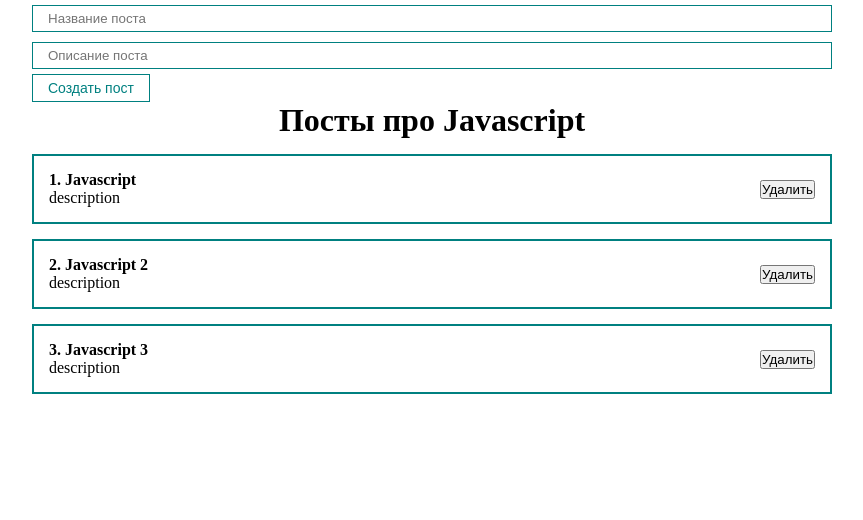
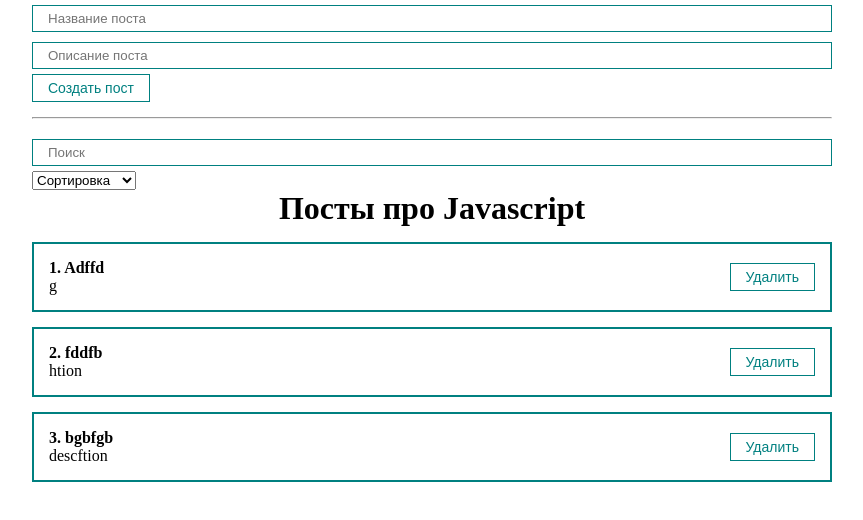
Before and after one commit to amirganizhev/React-documentation, a React (Create React App) app: page /posts/1 in a window 1280 px wide. Shown: the top 520 px of the page, without its empty margins (208-1071 px from the left). Built offline with nearby package versions, Linux system fonts and the light colour scheme.

Commit message:
Реализовал некоторые фичи

```diff
--- a/src/App.js
+++ b/src/App.js
@@ -1,44 +1,72 @@
 import React, {useState, useRef} from 'react';
 import './styles/App.css'
 import PostList from './components/PostList';
-import MyButton from './components/UI/button/MyButton';
+import PostForm from './components/PostForm';
+import MySelect from './components/UI/select/MySelect';
 import MyInput from './components/UI/input/MyInput';
 
 function App() {
 
   const [posts, setPosts] = useState([
-    {id: 1, title: 'Javascript', body: 'description'},
-    {id: 2, title: 'Javascript 2', body: 'description'},
-    {id: 3, title: 'Javascript 3', body: 'description'},
+    {id: 1, title: 'Adffd', body: 'g'},
+    {id: 2, title: 'fddfb', body: 'htion'},
+    {id: 3, title: 'bgbfgb', body: 'descftion'},
   ])
 
-  const [title, setTitle] = useState('')
+  const [selectedSort, setSelectedSort] = useState('')
 
-  const bodyInputRef = useRef();
+  const [searchQuery, setSearchQuery] = useState('')
 
-  const addNewPost = (e) => {
-    e.preventDefault();
-    console.log(title)
-    console.log(bodyInputRef.current.value)
+  function getSortedPosts() {
+    console.log('gfgfg')
+    if(selectedSort) {
+      return [...posts].sort((a, b) => a[selectedSort].localeCompare(b[selectedSort]))
+    }
+    return posts;
+  }
+
+  const sortedPosts = getSortedPosts();
+
+  const createPost = (newPost) => {
+    setPosts([...posts, newPost])
+  }
+
+  const removePost = (post) => {
+    setPosts(posts.filter(p => p.id !== post.id))
+  }
+
+  const sortPosts = (sort) => {
+    setSelectedSort(sort)
   }
 
   return (
     <div className="App">
-      <form>
+      <PostForm create={createPost} />
+      <hr style={{margin: '15px 0'}}/>
+      <div>
         <MyInput
-          value={title}
-          onChange={e => setTitle(e.target.value)}
-          type="text"
-          placeholder="Название поста"
+          value={searchQuery}
+          onChange={e => setSearchQuery(e.target.value)}
+          placeholder = 'Поиск'
         />
-        <MyInput
-          ref={bodyInputRef}
-          type="text"
-          placeholder="Описание поста"
+        <MySelect
+          value={selectedSort}
+          onChange={sortPosts}
+          defaultValue="Сортировка"
+          options={[
+            {value: 'title', name: 'По названию'},
+            {value: 'body', name: 'По описанию'}
+          ]}
         />
-        <MyButton onClick={addNewPost}>Создать пост</MyButton>
-      </form>
-      <PostList posts={posts} title='Посты про Javascript'/>
+      </div>
+      {posts.length !== 0
+        ?
+        <PostList remove={removePost} posts={sortedPosts} title='Посты про Javascript'/>
+        :
+        <h1 style={{textAlign: 'center'}}>
+          Посты не были найдены
+        </h1>
+      }
     </div>
   );
 
--- /dev/null
+++ b/src/components/PostForm.jsx
@@ -0,0 +1,40 @@
+import React, {useState} from 'react';
+import MyButton from './UI/button/MyButton';
+import MyInput from './UI/input/MyInput';
+
+const PostForm = ({create}) => {
+
+  const [post, setPost] = useState({title: '', body: ''})
+
+  const addNewPost = (e) => {
+    e.preventDefault();
+    const newPost = {
+      ...post, id: Date.now()
+    }
+    create(newPost)
+    setPost({title: '', body: ''})
+  }
+
+  return (
+
+    <form>
+      <MyInput
+        value={post.title}
+        onChange={e => setPost({...post, title: e.target.value})}
+        type="text"
+        placeholder="Название поста"
+      />
+      <MyInput
+        value={post.body}
+        onChange={e => setPost({...post, body: e.target.value})}
+        type="text"
+        placeholder="Описание поста"
+      />
+      <MyButton onClick={addNewPost}>Создать пост</MyButton>
+    </form>
+
+  )
+
+}
+
+export default PostForm;
--- a/src/components/PostItem.jsx
+++ b/src/components/PostItem.jsx
@@ -1,14 +1,17 @@
 import React from 'react';
+import MyButton from './UI/button/MyButton';
 
 const PostItem = (props) => {
   return (
     <div className="post">
       <div className="post__content">
-        <strong>{props.post.id}. {props.post.title}</strong>
+        <strong>{props.number}. {props.post.title}</strong>
         <div>{props.post.body}</div>
       </div>
         <div className="post__btns">
-          <button>Удалить</button>
+          <MyButton onClick={() => props.remove(props.post)}>
+            Удалить
+          </MyButton>
         </div>
     </div>
   )
--- a/src/components/PostList.jsx
+++ b/src/components/PostList.jsx
@@ -1,15 +1,15 @@
 import React from 'react';
 import PostItem from './PostItem';
 
-const PostList = ({posts, title}) => {
+const PostList = ({posts, title, remove}) => {
 
   return (
     <div>
       <h1 style={{textAlign: 'center'}}>
         {title}
       </h1>
-      {posts.map(post =>
-        <PostItem post={post} key={post.id}/>
+      {posts.map((post, index) =>
+        <PostItem remove={remove} number={index + 1} post={post} key={post.id}/>
       )}
     </div>
   );
--- /dev/null
+++ b/src/components/UI/select/MySelect.jsx
@@ -0,0 +1,21 @@
+import React from 'react';
+
+const MySelect = ({options, defaultValue, value, onChange}) => {
+
+  return (
+    <select
+      value={value}
+      onChange={event => onChange(event.target.value)}
+    >
+      <option disabled value=''>{defaultValue}</option>
+      {options.map(option =>
+        <option key={option.value} value={option.value}>
+          {option.name}
+        </option>
+      )}
+    </select>
+  )
+
+}
+
+export default MySelect;
```
Also changed, not shown: 1 other file (tests, documents, lock files or other folders).
